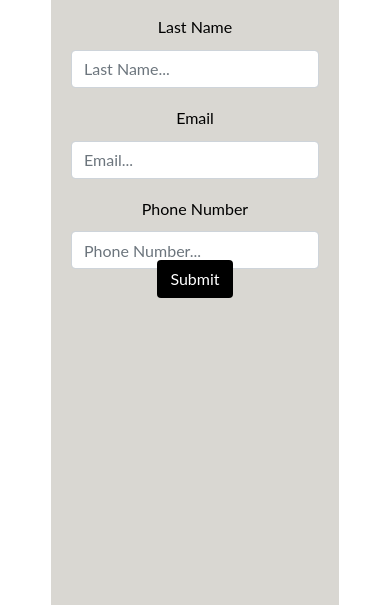
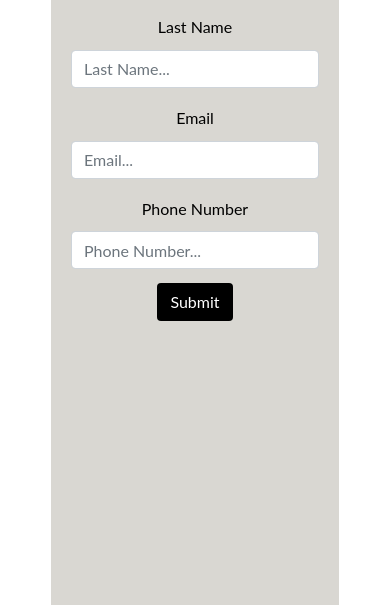
Before and after one commit to aprila13/Discussion-Group, a plain HTML site: page index.html in a window 390 px wide. Shown: the part 3765-4370 px from the top of the page. Drawn offline with nearby package versions, Linux system fonts and the light colour scheme.

Commit message:
Update main.css

```diff
--- a/main.css
+++ b/main.css
@@ -293,8 +293,8 @@ footer {
   }
 
 
-/* #subBtn {
+#subBtn {
   position: relative;
     bottom: 2px;
-  } */
+  }
 }
```
